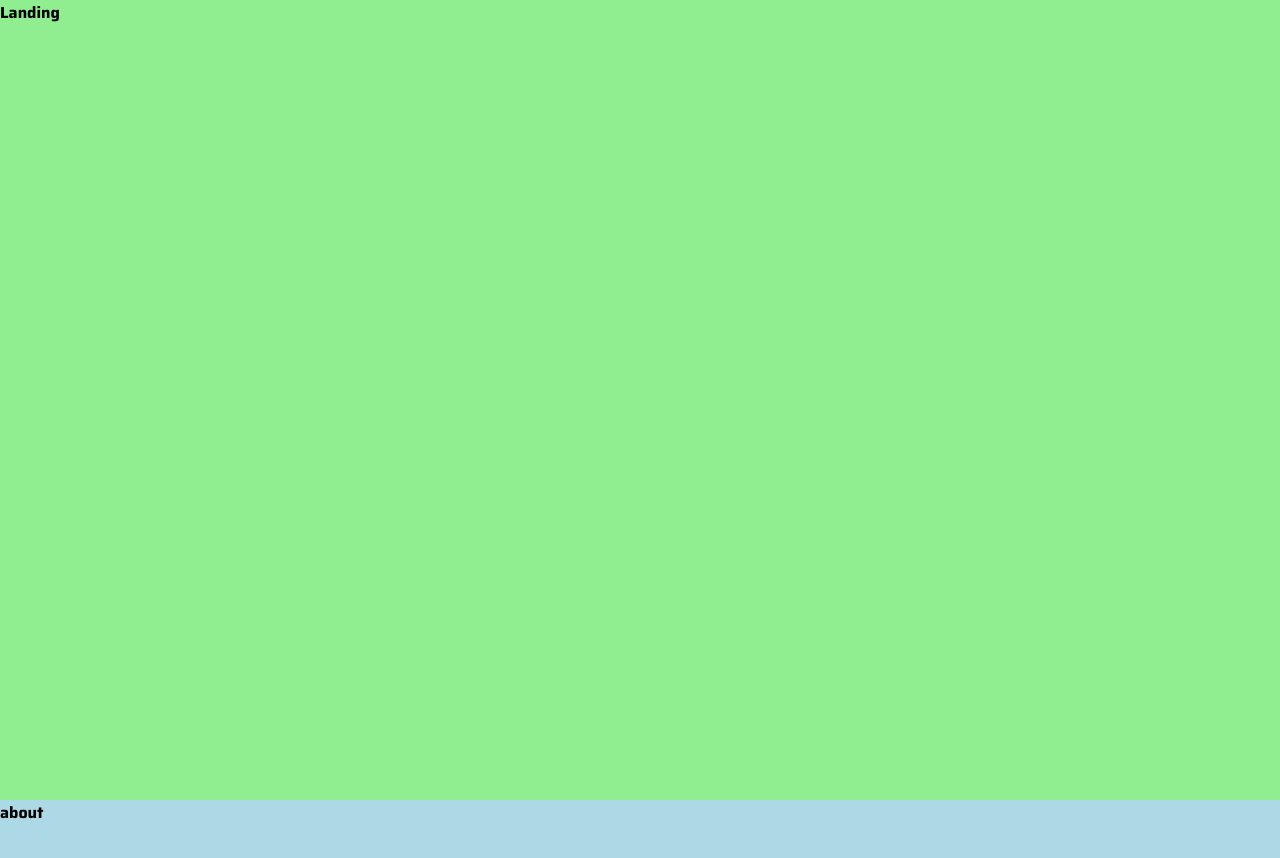
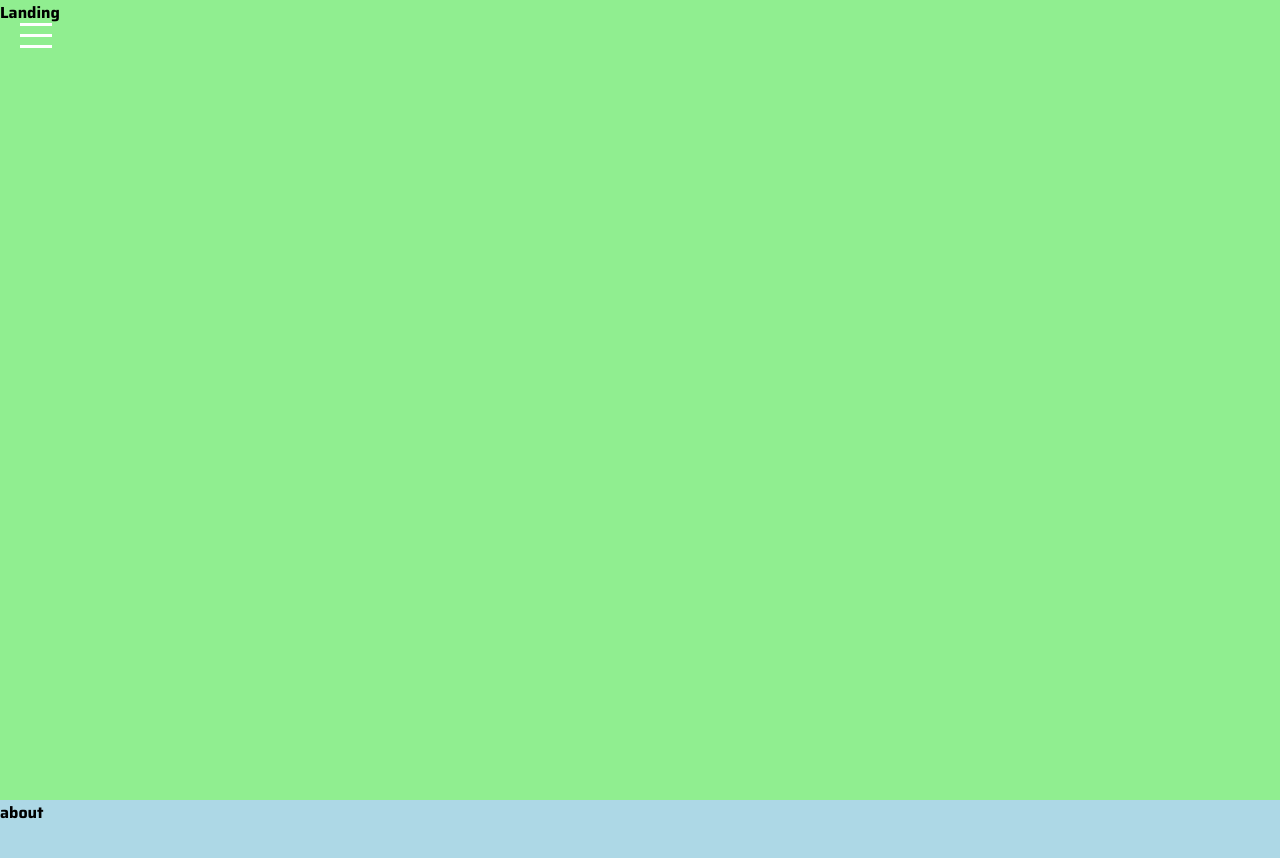
Before and after one commit to NeuroTechX/ntx-sc, a React (Create React App) app: page / in a window 1280 px wide. Shown: the top 858 px of the page. Built offline with nearby package versions, Linux system fonts and the light colour scheme.

Commit message:
setup useState for navbar animation

```diff
--- a/src/App.jsx
+++ b/src/App.jsx
@@ -1,9 +1,20 @@
 import About from "./components/about/About";
 import Landing from "./components/landing/Landing";
+import Navbar from "./components/navbar/Navbar";
+import { useState } from "react";
 
 function App() {
+	const [menuOpen, setMenuOpen] = useState(false);
 	return (
 		<div className="app">
+			<Navbar
+				menuOpen={menuOpen}
+				setMenuOpen={setMenuOpen}
+			/>
+			{/* <Sidebar
+				menuOpen={menuOpen}
+				setMenuOpen={setMenuOpen}
+			/> */}
 			<Landing />
 			<About />
 		</div>
--- /dev/null
+++ b/src/components/navbar/Navbar.jsx
@@ -0,0 +1,26 @@
+import "./navbar.scss";
+
+export default function Navbar({
+	menuOpen,
+	setMenuOpen,
+}) {
+	return (
+		<div
+			className={"navbar " + (menuOpen && "active")}
+		>
+			<div className="wrapper">
+				<div className="left">
+					<div
+						className="hamburger"
+						onClick={() => setMenuOpen(!menuOpen)}
+					>
+						<span className="line1"></span>
+						<span className="line2"></span>
+						<span className="line3"></span>
+					</div>
+				</div>
+				<div className="right"></div>
+			</div>
+		</div>
+	);
+}
--- /dev/null
+++ b/src/components/navbar/navbar.scss
@@ -0,0 +1,51 @@
+.navbar {
+	width: 100%;
+	height: 70px;
+	display: flex;
+	align-items: center;
+	padding: 0px 20px;
+	transition: all 0.5s ease;
+	z-index: 2;
+	position: fixed;
+	background-color: transparent;
+
+	.left {
+		.hamburger {
+			width: 32px;
+			height: 25px;
+			display: flex;
+			flex-direction: column;
+			justify-content: space-between;
+			cursor: pointer;
+		}
+
+		span {
+			width: 100%;
+			height: 3px;
+			background-color: white;
+			display: flex;
+			transform-origin: left;
+			transition: all 0.5s ease;
+		}
+	}
+	&.active {
+		background-color: #111827;
+		color: #9ca3af;
+
+		.hamburger {
+			span {
+				&:first-child {
+					background-color: white;
+					transform: rotate(45deg);
+				}
+				&:last-child {
+					background-color: white;
+					transform: rotate(-45deg);
+				}
+				&:nth-child(2) {
+					opacity: 0;
+				}
+			}
+		}
+	}
+}
```
Also changed, not shown: src/components/sidebar/Sidebar.jsx (added), src/components/sidebar/sidebar.scss (added).
